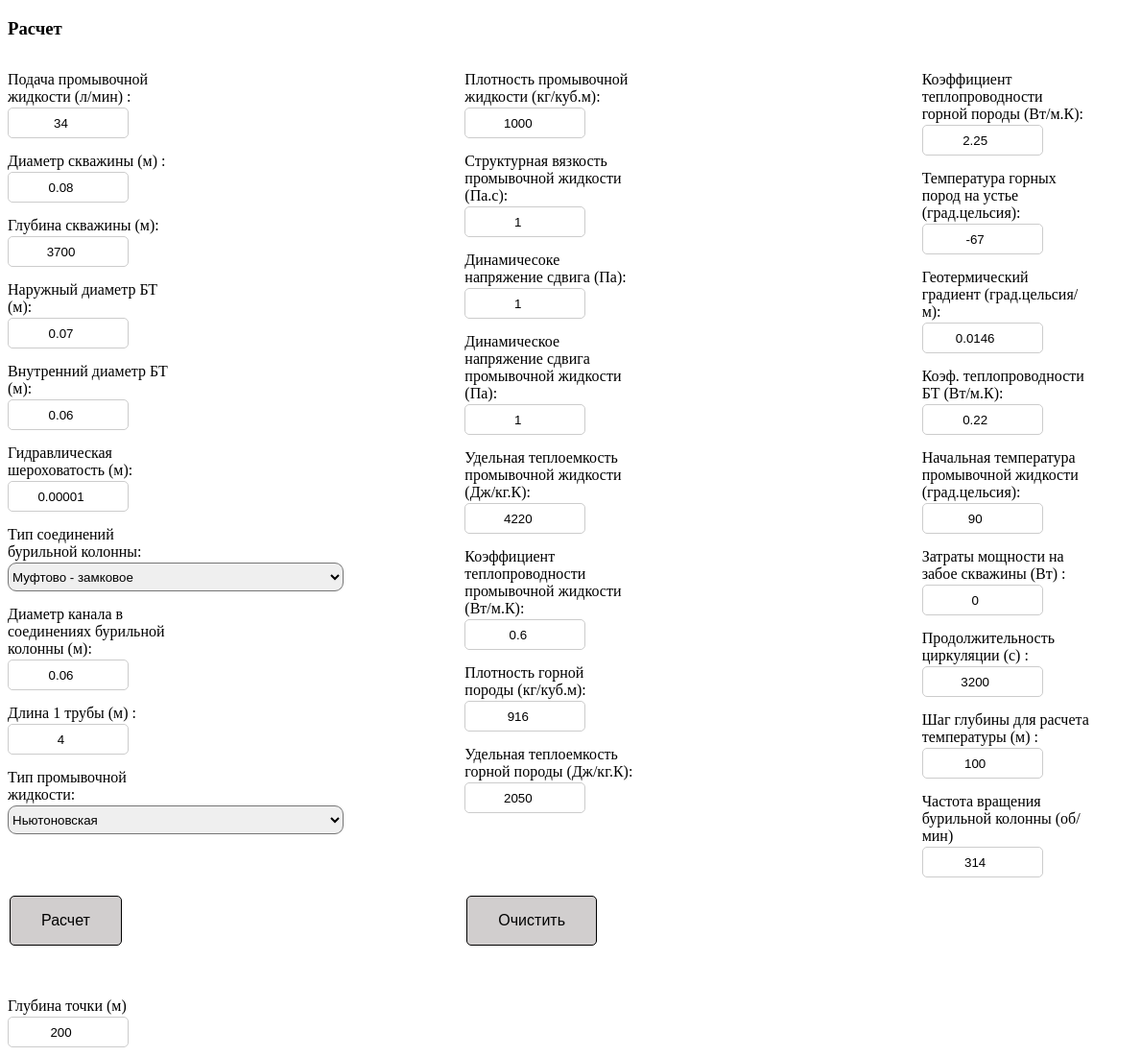
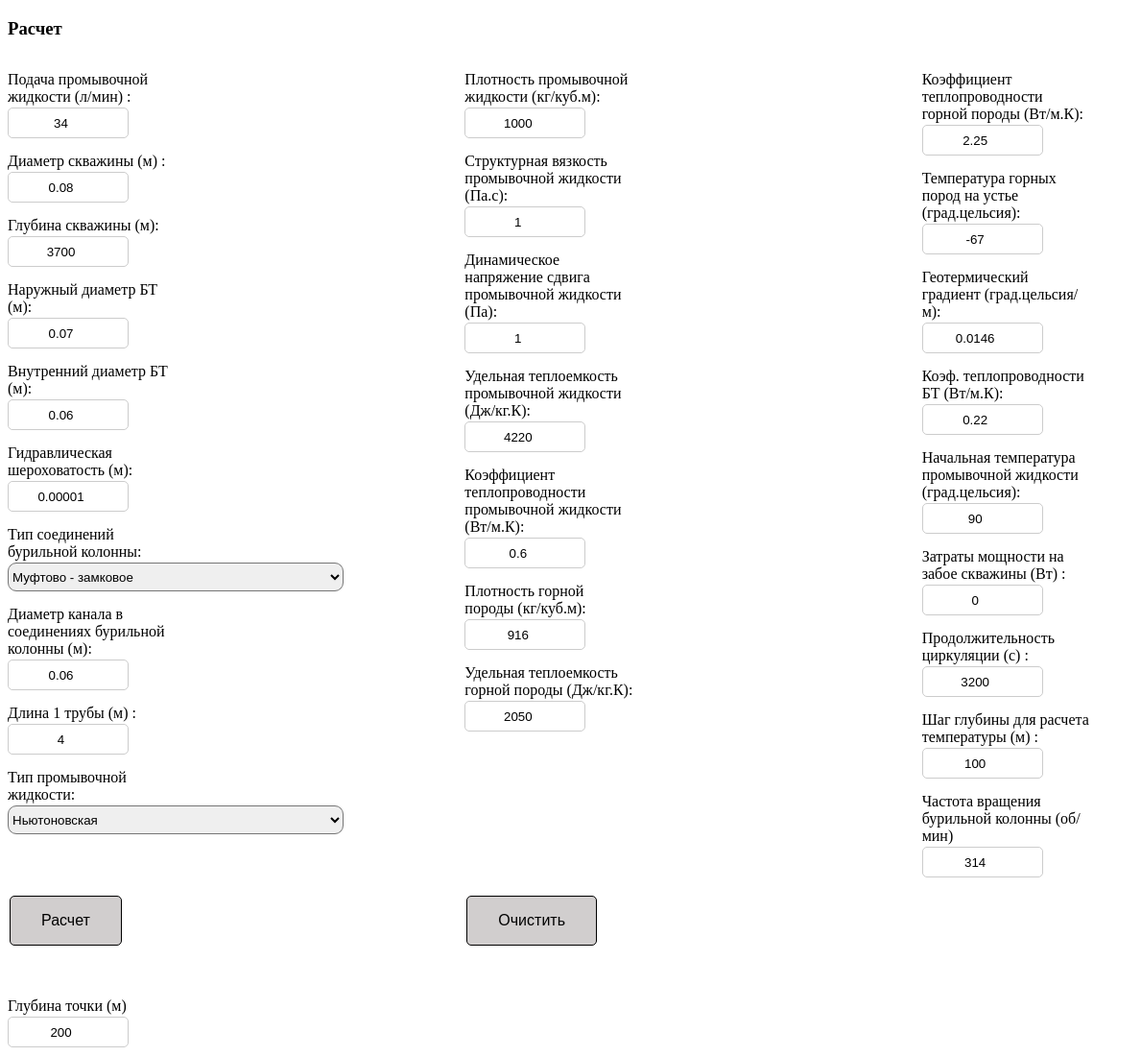
Before and after one commit to VANADAIN/Drilling-Mud-Temperatures, an Electron app: page index.html in a window 1400 px wide. Shown: the top 1100 px of the page at 96% size, without its empty margins (0-1189 px from the left). Drawn offline with nearby package versions, Linux system fonts and the light colour scheme.

Commit message:
removed dynamical (T) , debugging delta temperatures

```diff
--- a/index.html
+++ b/index.html
@@ -90,13 +90,6 @@
 					Структурная вязкость промывочной жидкости (Па.с):
 				</div>
 				<input class="form-control" type="number" id="structural" value="1" />
-			</div>
-
-			<div class="form">
-				<div class="label">
-					Динамичесоке напряжение сдвига (Па):
-				</div>
-				<input class="form-control" type="number" id="dynamical" value="1" />
 			</div>
 
 			<div class="form">
```
